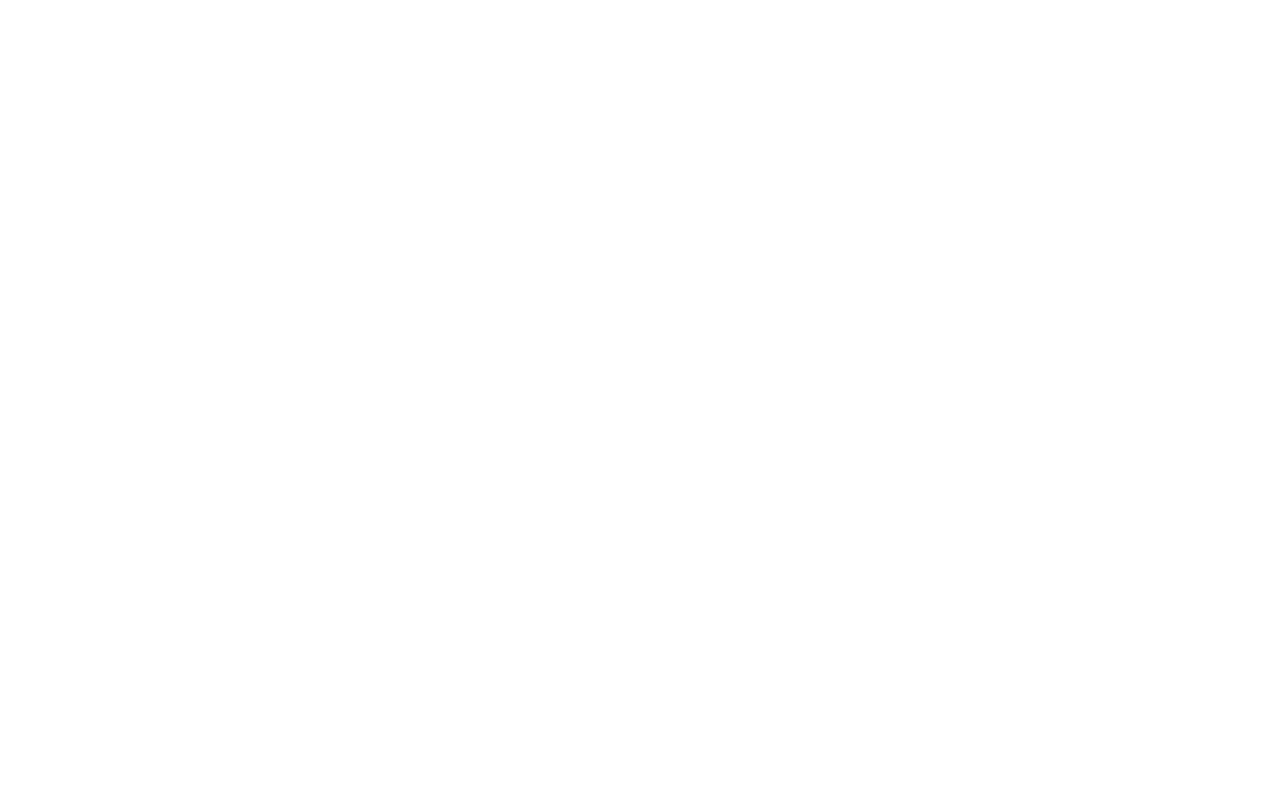
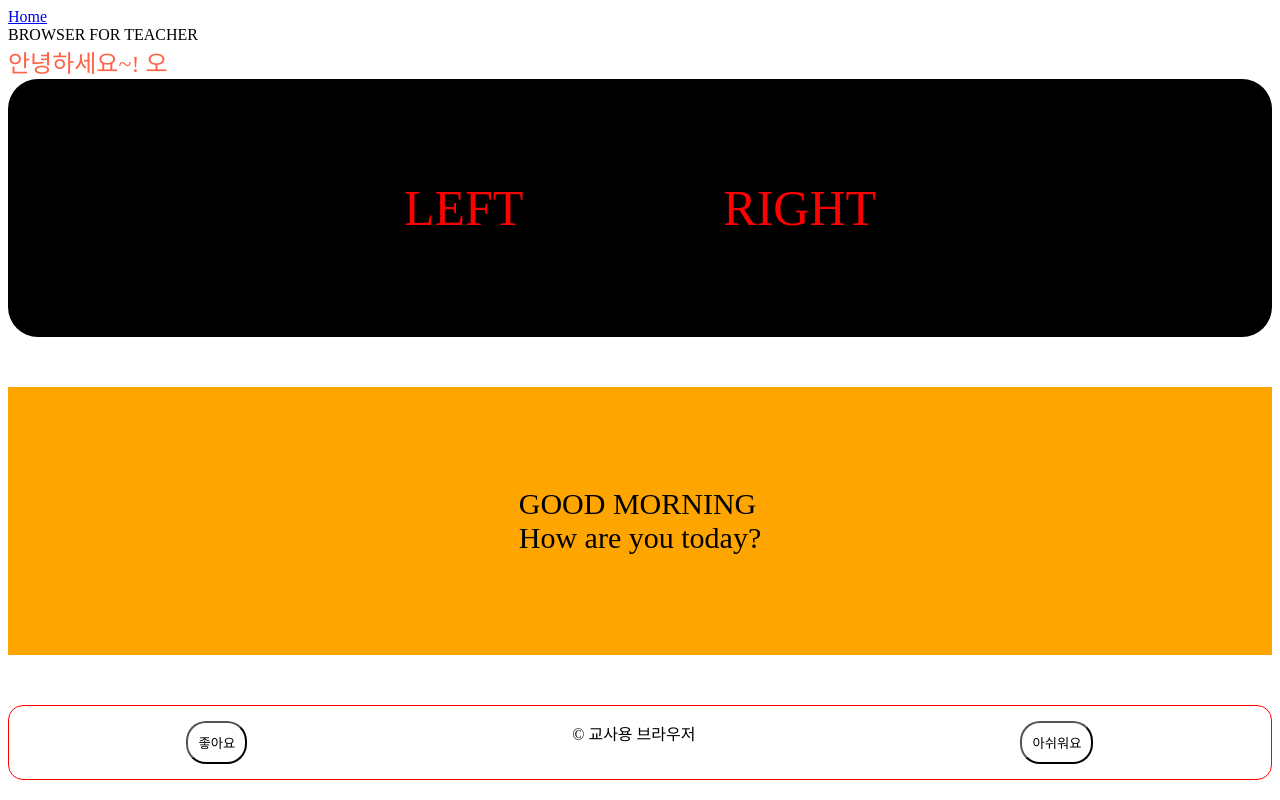
Before and after one commit to nlom0218/github-study, a React (Create React App) app: page /3 in a window 1280 px wide. Before the commit this address had no page. Built offline with nearby package versions, Linux system fonts and the light colour scheme.

Commit message:
LINK 3 UPDATED

```diff
--- a/src/App.js
+++ b/src/App.js
@@ -1,9 +1,9 @@
 import React from 'react';
 import { Link, Route, Router, Routes } from 'react-router-dom';
 import styled from 'styled-components';
-import Header from './Components/Header';
 import Kimoo from './Pages/1';
 import Home from './Pages/Home';
+import Three from './Pages/3';
 
 const Container = styled.div`
   display: flex;
@@ -15,6 +15,7 @@
     <Routes>
       <Route path="/" element={<Home />} />
       <Route path="/1" element={<Kimoo />} />
+      <Route path="/3" element={<Three />} />
     </Routes>
   );
 }
--- a/src/Pages/3.js
+++ b/src/Pages/3.js
@@ -0,0 +1,109 @@
+import React from 'react';
+import styled from 'styled-components';
+import Header from '../Components/Header';
+
+const Container = styled.div`
+font-size: 24px;
+color: tomato;
+`
+
+const ButtonBox = styled.div`
+display: flex;
+justify-content: center;
+
+border-radius: 30px;
+background-color: black;
+font-size: 50px;
+color: red;
+div {
+  padding: 100px;
+}
+.left-btn:hover {
+  color: yellow;
+  font-size: 4rem;
+  background-color: blue;
+  cursor:pointer;
+}
+.right-btn:hover {
+  color: yellow;
+  font-size: 4rem;
+  background-color: blue;
+  cursor:pointer;
+}
+`
+
+const Intro = styled.div`
+  margin-top: 50px;
+  display: flex;
+  justify-content: center;
+  padding: 100px;
+  background-color: orange;
+  font-size: 30px;
+
+  .greeting:hover {
+    color: blue;
+    cursor: pointer;
+    font-size: 40px;
+  }
+
+  .today:hover {
+    color: red;
+  }
+`
+
+const Footer = styled.div`
+  display: flex;
+  justify-content: space-around;
+  padding: 15px;
+  margin-top: 50px;
+  border: 1px solid red;
+  border-radius: 15px;
+  button {
+    background-color: white;
+    border-radius: 20px;
+    padding: 10px;
+  }
+  button:hover {
+    background-color: yellow;
+    font-weight: bold;
+  }
+`
+
+const Three = () => {
+  const handleClick = () => {
+    window.alert('HELLO');
+  }
+
+  const onButtonClick = () => {
+    alert('BUTTON CLICK');
+  }
+
+  return (
+    <React.Fragment>
+      <Header />
+      <span>BROWSER FOR TEACHER</span>
+      <Container onClick={handleClick}>안녕하세요~! 오</Container>
+      <ButtonBox onClick={onButtonClick}>
+        <div class='left-btn'>
+          LEFT
+        </div>
+        <div class='right-btn'>
+          RIGHT
+        </div>
+      </ButtonBox>
+      <Intro>
+        <div class='greeting'>
+          GOOD MORNING<br />
+          How are you <span class='today'>today</span>?
+        </div>
+      </Intro>
+      <Footer>
+        <button class='footer-left-btn'>좋아요</button>
+        <span>&copy; 교사용 브라우저 </span>
+        <button class='footer-right-btn'>아쉬워요</button>
+      </Footer>
+    </React.Fragment>
+  );
+}
+
+export default Three;
```
